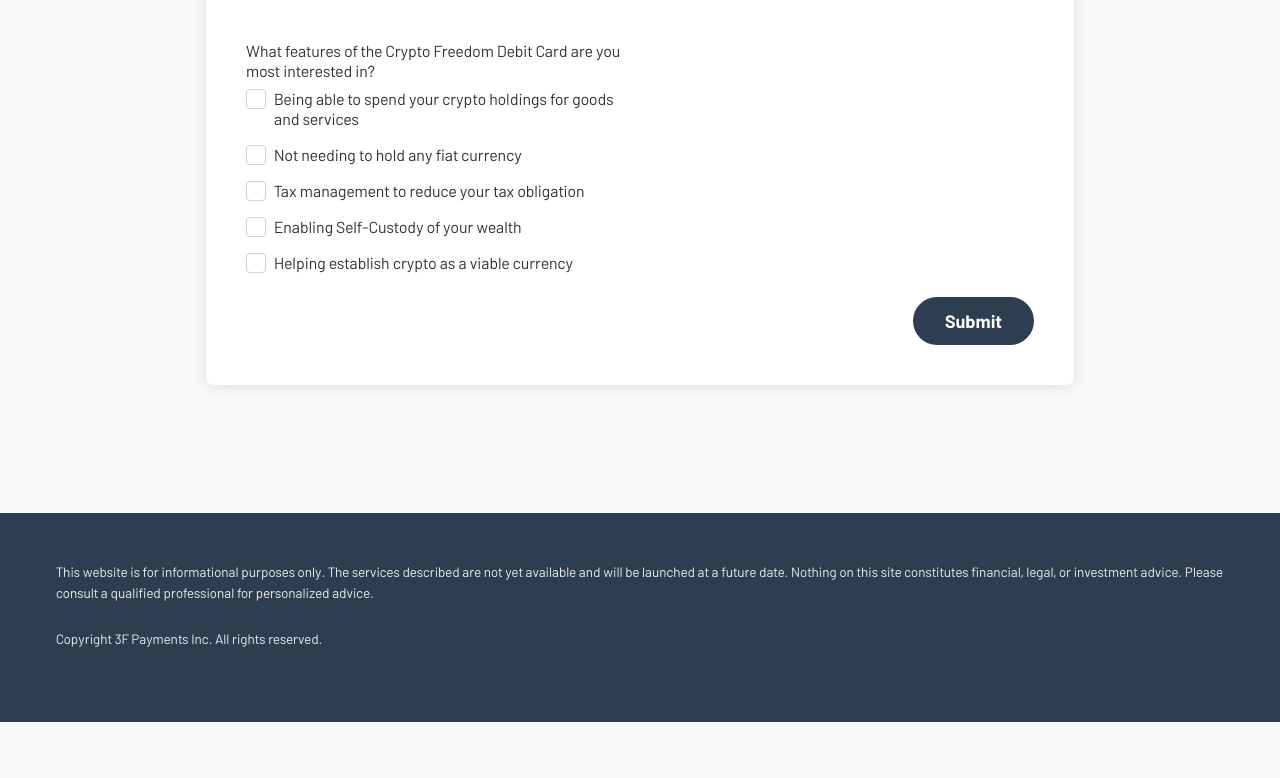
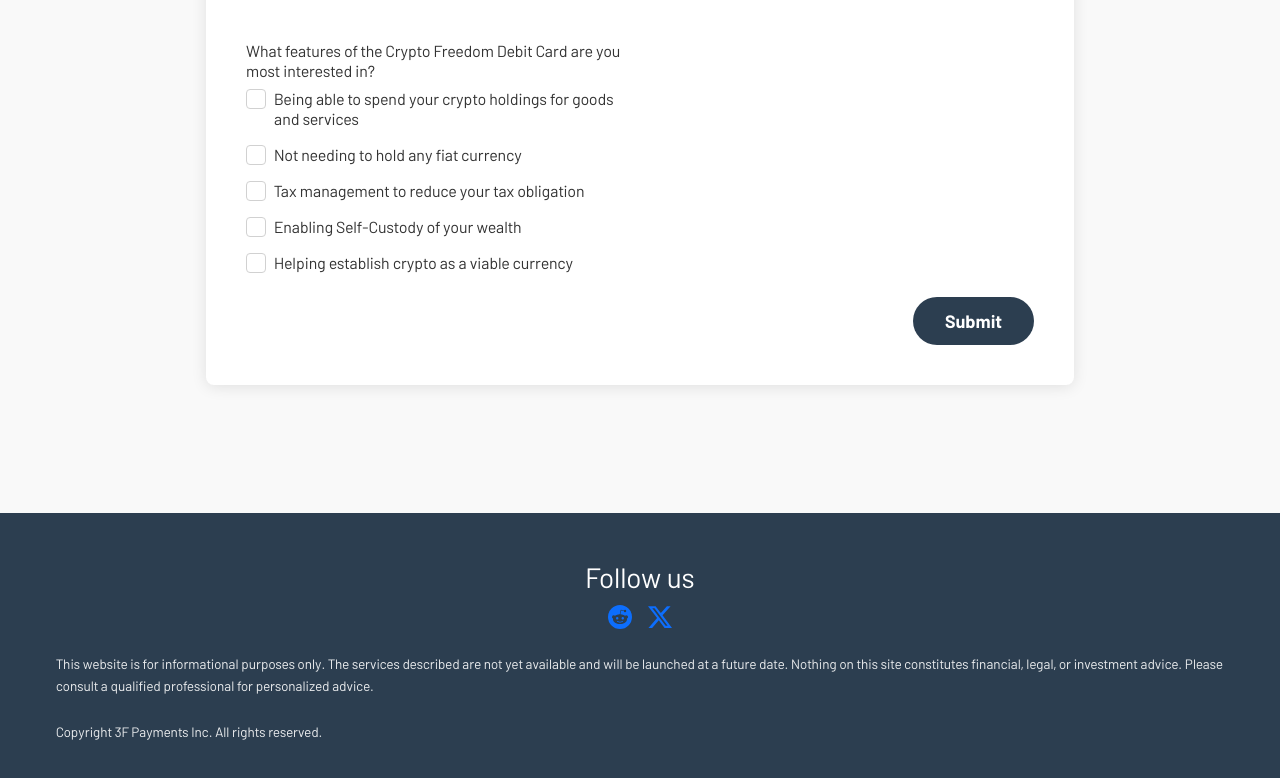
Before and after one commit to 3FPayments/3fpayments.github.io, a plain HTML site: page waitlist.html in a window 1280 px wide. Shown: the part 913-1691 px from the top of the page. Before the commit the page ends 1635 px from the top, so only its background shows below. Drawn offline with Linux system fonts and the light colour scheme.

Commit message:
Update footer on survey form

```diff
--- a/waitlist.html
+++ b/waitlist.html
@@ -153,9 +153,32 @@
 
     <footer class="disclaimer">
         <div class="disclaimer-content">
+            <div class="social">
+                <h3>Follow us</h3>
+                <ul class="horizontal-list">
+                    <li><a data-testid="footer-icon-link" href="https://reddit.com/u/Freedom_From_Fiat" target="_blank"
+                            rel="noopener noreferrer" aria-label="reddit logo"><span data-testid="reddit-icon"><svg
+                                    xmlns="http://www.w3.org/2000/svg" aria-hidden="true" focusable="false" role="none" width="24"
+                                    height="24" fill="currentColor" viewBox="0 0 16 16">
+                                    <path
+                                        d="M6.167 8a.83.83 0 0 0-.83.83c0 .459.372.84.83.831a.831.831 0 0 0 0-1.661m1.843 3.647c.315 0 1.403-.038 1.976-.611a.23.23 0 0 0 0-.306.213.213 0 0 0-.306 0c-.353.363-1.126.487-1.67.487-.545 0-1.308-.124-1.671-.487a.213.213 0 0 0-.306 0 .213.213 0 0 0 0 .306c.564.563 1.652.61 1.977.61zm.992-2.807c0 .458.373.83.831.83s.83-.381.83-.83a.831.831 0 0 0-1.66 0z" />
+                                    <path
+                                        d="M16 8A8 8 0 1 1 0 8a8 8 0 0 1 16 0m-3.828-1.165c-.315 0-.602.124-.812.325-.801-.573-1.9-.945-3.121-.993l.534-2.501 1.738.372a.83.83 0 1 0 .83-.869.83.83 0 0 0-.744.468l-1.938-.41a.2.2 0 0 0-.153.028.2.2 0 0 0-.086.134l-.592 2.788c-1.24.038-2.358.41-3.17.992-.21-.2-.496-.324-.81-.324a1.163 1.163 0 0 0-.478 2.224q-.03.17-.029.353c0 1.795 2.091 3.256 4.669 3.256s4.668-1.451 4.668-3.256c0-.114-.01-.238-.029-.353.401-.181.688-.592.688-1.069 0-.65-.525-1.165-1.165-1.165" />
+                                </svg></span></a>
+                    </li>
+                    <li><a data-testid="footer-icon-link" href="https://x.com/Free_From_Fiat" target="_blank"
+                            rel="noopener noreferrer" aria-label="X logo"><span data-testid="x-icon"><svg
+                                    xmlns="http://www.w3.org/2000/svg" aria-hidden="true" focusable="false" role="none" width="24"
+                                    height="24" fill="currentColor" viewBox="0 0 16 16">
+                                    <path
+                                        d="M12.6.75h2.454l-5.36 6.142L16 15.25h-4.937l-3.867-5.07-4.425 5.07H.316l5.733-6.57L0 .75h5.063l3.495 4.633L12.601.75Zm-.86 13.028h1.36L4.323 2.145H2.865z" />
+                                </svg></span></a>
+                    </li>
+                </ul>
+            </div>
             <p>
-                This website is for informational purposes only. The services described are not yet available and will
-                be launched at a future date.
+                This website is for informational purposes only. The services described are not yet available and will be
+                launched at a future date.
                 Nothing on this site constitutes financial, legal, or investment advice. Please consult a qualified
                 professional for personalized advice.
             </p>
```
